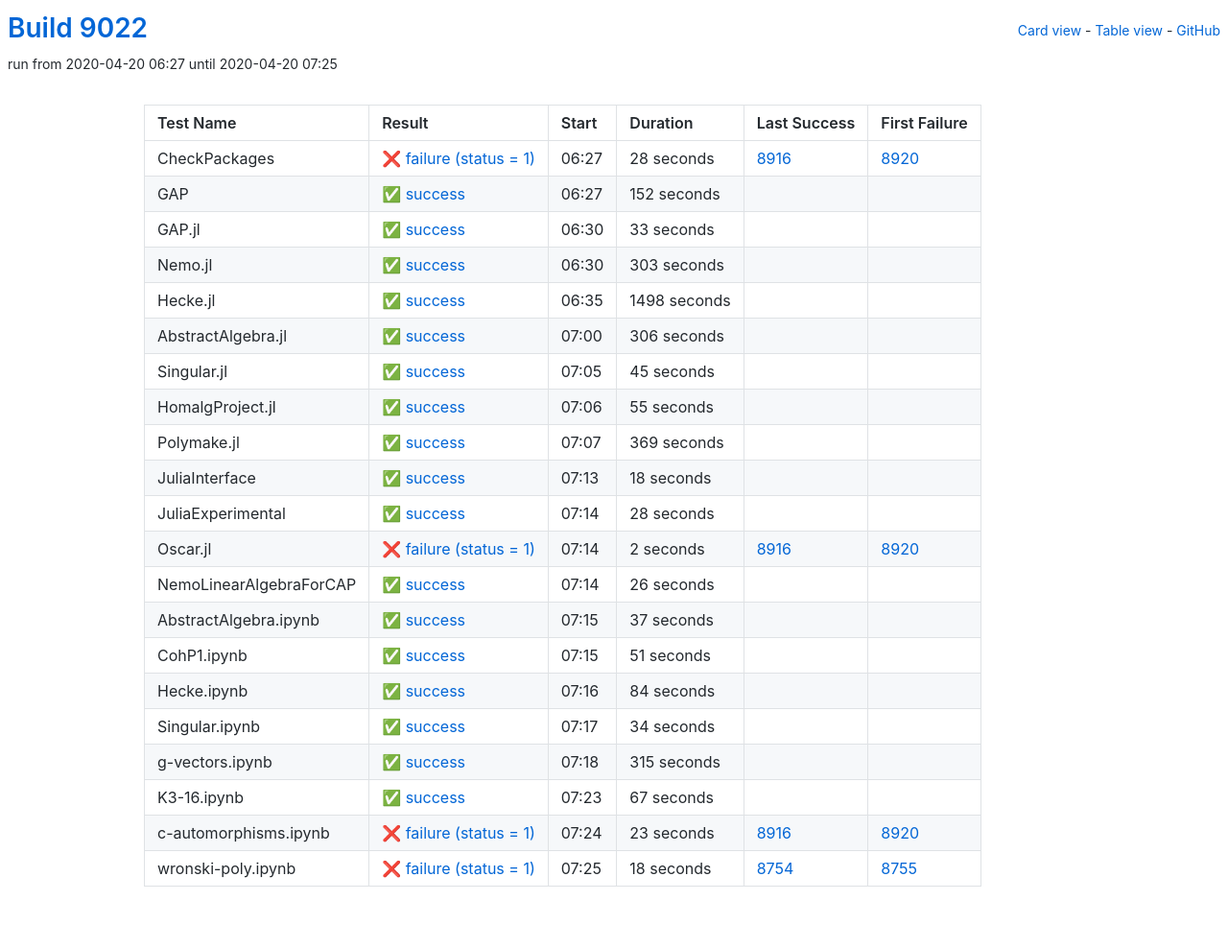
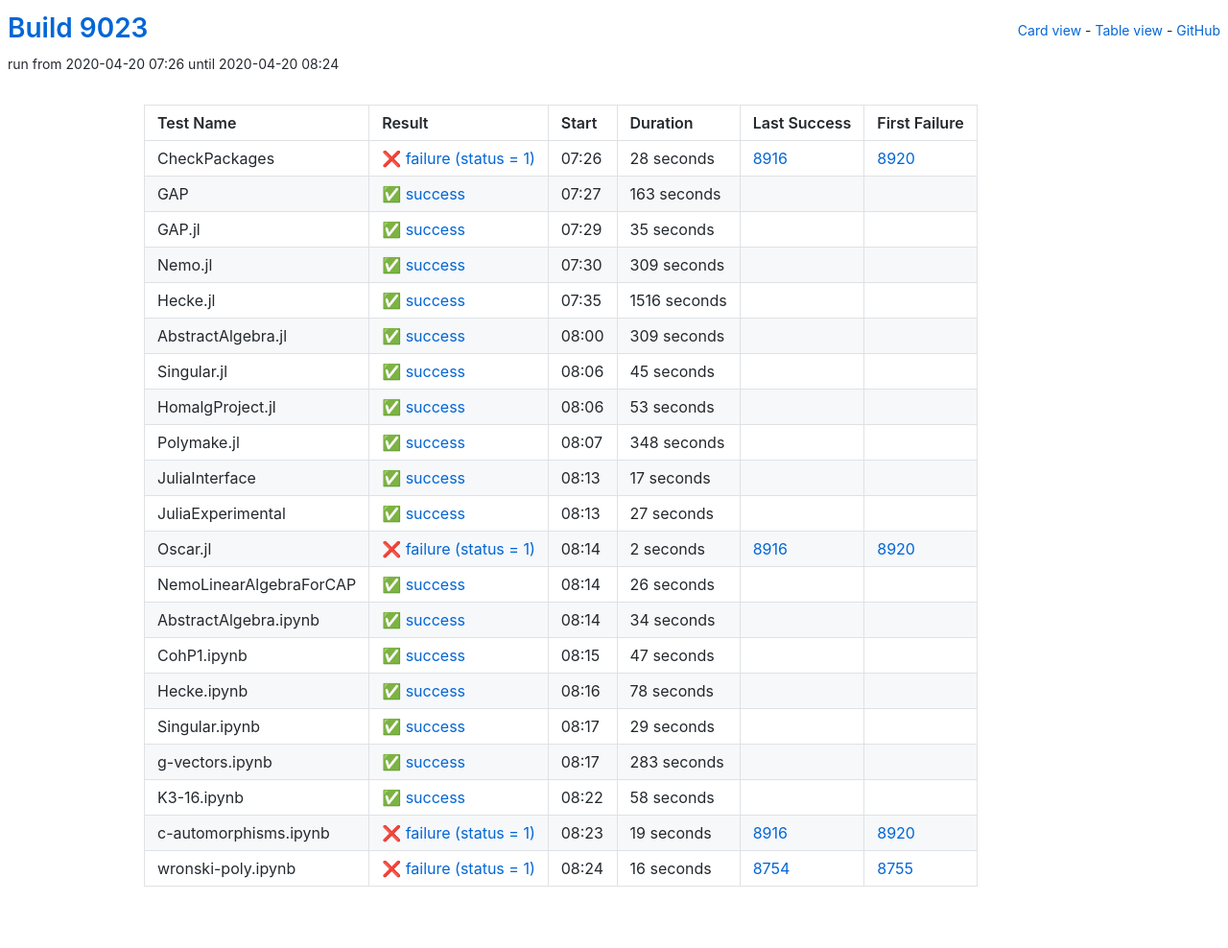
Before and after one commit to oscar-system/oscar-ci-status, a Jekyll site: the page built from table.html, in a window 1280 px wide. Shown: the whole page at 96% size. Built offline with Jekyll 4.4.1, drawn with Linux system fonts in a browser that asks for light colours.

Commit message:
Build 9023

```diff
--- a/_data/ci.yml
+++ b/_data/ci.yml
@@ -1,5 +1,5 @@
-build: 9022
-build_url: https://oscarci.mathematik.uni-kl.de/job/oscar/9022/
+build: 9023
+build_url: https://oscarci.mathematik.uni-kl.de/job/oscar/9023/
 job: oscar
 tests:
 - duration: 28
@@ -8,64 +8,64 @@ tests:
   first_failure_url: https://oscarci.mathematik.uni-kl.de/job/oscar/8920/
   last_success: 8916
   last_success_url: https://oscarci.mathematik.uni-kl.de/job/oscar/8916/
-  log: https://oscarci.mathematik.uni-kl.de/job/oscar/9022/artifact/logs/build-9022/CheckPackages.log
+  log: https://oscarci.mathematik.uni-kl.de/job/oscar/9023/artifact/logs/build-9023/CheckPackages.log
   name: CheckPackages
-  start: 2020-04-20 06:27
+  start: 2020-04-20 07:26
   status: failure
   success: false
-- duration: 152
+- duration: 163
   exitcode: 0
   first_failure: false
   first_failure_url: null
   last_success: false
   last_success_url: null
-  log: https://oscarci.mathematik.uni-kl.de/job/oscar/9022/artifact/logs/build-9022/GAP.log
+  log: https://oscarci.mathematik.uni-kl.de/job/oscar/9023/artifact/logs/build-9023/GAP.log
   name: GAP
-  start: 2020-04-20 06:27
+  start: 2020-04-20 07:27
   status: success
   success: true
-- duration: 33
+- duration: 35
   exitcode: 0
   first_failure: false
   first_failure_url: null
   last_success: false
   last_success_url: null
-  log: https://oscarci.mathematik.uni-kl.de/job/oscar/9022/artifact/logs/build-9022/GAP.jl.log
+  log: https://oscarci.mathematik.uni-kl.de/job/oscar/9023/artifact/logs/build-9023/GAP.jl.log
   name: GAP.jl
-  start: 2020-04-20 06:30
+  start: 2020-04-20 07:29
   status: success
   success: true
-- duration: 303
+- duration: 309
   exitcode: 0
   first_failure: false
   first_failure_url: null
   last_success: false
   last_success_url: null
-  log: https://oscarci.mathematik.uni-kl.de/job/oscar/9022/artifact/logs/build-9022/Nemo.jl.log
+  log: https://oscarci.mathematik.uni-kl.de/job/oscar/9023/artifact/logs/build-9023/Nemo.jl.log
   name: Nemo.jl
-  start: 2020-04-20 06:30
+  start: 2020-04-20 07:30
   status: success
   success: true
-- duration: 1498
+- duration: 1516
   exitcode: 0
   first_failure: false
   first_failure_url: null
   last_success: false
   last_success_url: null
-  log: https://oscarci.mathematik.uni-kl.de/job/oscar/9022/artifact/logs/build-9022/Hecke.jl.log
+  log: https://oscarci.mathematik.uni-kl.de/job/oscar/9023/artifact/logs/build-9023/Hecke.jl.log
   name: Hecke.jl
-  start: 2020-04-20 06:35
+  start: 2020-04-20 07:35
   status: success
   success: true
-- duration: 306
+- duration: 309
   exitcode: 0
   first_failure: false
   first_failure_url: null
   last_success: false
   last_success_url: null
-  log: https://oscarci.mathematik.uni-kl.de/job/oscar/9022/artifact/logs/build-9022/AbstractAlgebra.jl.log
+  log: https://oscarci.mathematik.uni-kl.de/job/oscar/9023/artifact/logs/build-9023/AbstractAlgebra.jl.log
   name: AbstractAlgebra.jl
-  start: 2020-04-20 07:00
+  start: 2020-04-20 08:00
   status: success
   success: true
 - duration: 45
@@ -74,53 +74,53 @@ tests:
   first_failure_url: null
   last_success: false
   last_success_url: null
-  log: https://oscarci.mathematik.uni-kl.de/job/oscar/9022/artifact/logs/build-9022/Singular.jl.log
+  log: https://oscarci.mathematik.uni-kl.de/job/oscar/9023/artifact/logs/build-9023/Singular.jl.log
   name: Singular.jl
-  start: 2020-04-20 07:05
+  start: 2020-04-20 08:06
   status: success
   success: true
-- duration: 55
+- duration: 53
   exitcode: 0
   first_failure: false
   first_failure_url: null
   last_success: false
   last_success_url: null
-  log: https://oscarci.mathematik.uni-kl.de/job/oscar/9022/artifact/logs/build-9022/HomalgProject.jl.log
+  log: https://oscarci.mathematik.uni-kl.de/job/oscar/9023/artifact/logs/build-9023/HomalgProject.jl.log
   name: HomalgProject.jl
-  start: 2020-04-20 07:06
+  start: 2020-04-20 08:06
   status: success
   success: true
-- duration: 369
+- duration: 348
   exitcode: 0
   first_failure: false
   first_failure_url: null
   last_success: false
   last_success_url: null
-  log: https://oscarci.mathematik.uni-kl.de/job/oscar/9022/artifact/logs/build-9022/Polymake.jl.log
+  log: https://oscarci.mathematik.uni-kl.de/job/oscar/9023/artifact/logs/build-9023/Polymake.jl.log
   name: Polymake.jl
-  start: 2020-04-20 07:07
+  start: 2020-04-20 08:07
   status: success
   success: true
-- duration: 18
+- duration: 17
   exitcode: 0
   first_failure: false
   first_failure_url: null
   last_success: false
   last_success_url: null
-  log: https://oscarci.mathematik.uni-kl.de/job/oscar/9022/artifact/logs/build-9022/JuliaInterface.log
+  log: https://oscarci.mathematik.uni-kl.de/job/oscar/9023/artifact/logs/build-9023/JuliaInterface.log
   name: JuliaInterface
-  start: 2020-04-20 07:13
+  start: 2020-04-20 08:13
   status: success
   success: true
-- duration: 28
+- duration: 27
   exitcode: 0
   first_failure: false
   first_failure_url: null
   last_success: false
   last_success_url: null
-  log: https://oscarci.mathematik.uni-kl.de/job/oscar/9022/artifact/logs/build-9022/JuliaExperimental.log
+  log: https://oscarci.mathematik.uni-kl.de/job/oscar/9023/artifact/logs/build-9023/JuliaExperimental.log
   name: JuliaExperimental
-  start: 2020-04-20 07:14
+  start: 2020-04-20 08:13
   status: success
   success: true
 - duration: 2
@@ -129,9 +129,9 @@ tests:
   first_failure_url: https://oscarci.mathematik.uni-kl.de/job/oscar/8920/
   last_success: 8916
   last_success_url: https://oscarci.mathematik.uni-kl.de/job/oscar/8916/
-  log: https://oscarci.mathematik.uni-kl.de/job/oscar/9022/artifact/logs/build-9022/Oscar.jl.log
+  log: https://oscarci.mathematik.uni-kl.de/job/oscar/9023/artifact/logs/build-9023/Oscar.jl.log
   name: Oscar.jl
-  start: 2020-04-20 07:14
+  start: 2020-04-20 08:14
   status: failure
   success: false
 - duration: 26
@@ -140,42 +140,9 @@ tests:
   first_failure_url: null
   last_success: false
   last_success_url: null
-  log: https://oscarci.mathematik.uni-kl.de/job/oscar/9022/artifact/logs/build-9022/NemoLinearAlgebraForCAP.log
+  log: https://oscarci.mathematik.uni-kl.de/job/oscar/9023/artifact/logs/build-9023/NemoLinearAlgebraForCAP.log
   name: NemoLinearAlgebraForCAP
-  start: 2020-04-20 07:14
-  status: success
-  success: true
-- duration: 37
-  exitcode: 0
-  first_failure: false
-  first_failure_url: null
-  last_success: false
-  last_success_url: null
-  log: https://oscarci.mathematik.uni-kl.de/job/oscar/9022/artifact/logs/build-9022/AbstractAlgebra.ipynb.log
-  name: AbstractAlgebra.ipynb
-  start: 2020-04-20 07:15
-  status: success
-  success: true
-- duration: 51
-  exitcode: 0
-  first_failure: false
-  first_failure_url: null
-  last_success: false
-  last_success_url: null
-  log: https://oscarci.mathematik.uni-kl.de/job/oscar/9022/artifact/logs/build-9022/CohP1.ipynb.log
-  name: CohP1.ipynb
-  start: 2020-04-20 07:15
-  status: success
-  success: true
-- duration: 84
-  exitcode: 0
-  first_failure: false
-  first_failure_url: null
-  last_success: false
-  last_success_url: null
-  log: https://oscarci.mathematik.uni-kl.de/job/oscar/9022/artifact/logs/build-9022/Hecke.ipynb.log
-  name: Hecke.ipynb
-  start: 2020-04-20 07:16
+  start: 2020-04-20 08:14
   status: success
   success: true
 - duration: 34
@@ -184,52 +151,85 @@ tests:
   first_failure_url: null
   last_success: false
   last_success_url: null
-  log: https://oscarci.mathematik.uni-kl.de/job/oscar/9022/artifact/logs/build-9022/Singular.ipynb.log
-  name: Singular.ipynb
-  start: 2020-04-20 07:17
+  log: https://oscarci.mathematik.uni-kl.de/job/oscar/9023/artifact/logs/build-9023/AbstractAlgebra.ipynb.log
+  name: AbstractAlgebra.ipynb
+  start: 2020-04-20 08:14
   status: success
   success: true
-- duration: 315
+- duration: 47
   exitcode: 0
   first_failure: false
   first_failure_url: null
   last_success: false
   last_success_url: null
-  log: https://oscarci.mathematik.uni-kl.de/job/oscar/9022/artifact/logs/build-9022/g-vectors.ipynb.log
-  name: g-vectors.ipynb
-  start: 2020-04-20 07:18
+  log: https://oscarci.mathematik.uni-kl.de/job/oscar/9023/artifact/logs/build-9023/CohP1.ipynb.log
+  name: CohP1.ipynb
+  start: 2020-04-20 08:15
   status: success
   success: true
-- duration: 67
+- duration: 78
   exitcode: 0
   first_failure: false
   first_failure_url: null
   last_success: false
   last_success_url: null
-  log: https://oscarci.mathematik.uni-kl.de/job/oscar/9022/artifact/logs/build-9022/K3-16.ipynb.log
-  name: K3-16.ipynb
-  start: 2020-04-20 07:23
+  log: https://oscarci.mathematik.uni-kl.de/job/oscar/9023/artifact/logs/build-9023/Hecke.ipynb.log
+  name: Hecke.ipynb
+  start: 2020-04-20 08:16
   status: success
   success: true
-- duration: 23
+- duration: 29
+  exitcode: 0
+  first_failure: false
+  first_failure_url: null
+  last_success: false
+  last_success_url: null
+  log: https://oscarci.mathematik.uni-kl.de/job/oscar/9023/artifact/logs/build-9023/Singular.ipynb.log
+  name: Singular.ipynb
+  start: 2020-04-20 08:17
+  status: success
+  success: true
+- duration: 283
+  exitcode: 0
+  first_failure: false
+  first_failure_url: null
+  last_success: false
+  last_success_url: null
+  log: https://oscarci.mathematik.uni-kl.de/job/oscar/9023/artifact/logs/build-9023/g-vectors.ipynb.log
+  name: g-vectors.ipynb
+  start: 2020-04-20 08:17
+  status: success
+  success: true
+- duration: 58
+  exitcode: 0
+  first_failure: false
+  first_failure_url: null
+  last_success: false
+  last_success_url: null
+  log: https://oscarci.mathematik.uni-kl.de/job/oscar/9023/artifact/logs/build-9023/K3-16.ipynb.log
+  name: K3-16.ipynb
+  start: 2020-04-20 08:22
+  status: success
+  success: true
+- duration: 19
   exitcode: 1
   first_failure: 8920
   first_failure_url: https://oscarci.mathematik.uni-kl.de/job/oscar/8920/
   last_success: 8916
   last_success_url: https://oscarci.mathematik.uni-kl.de/job/oscar/8916/
-  log: https://oscarci.mathematik.uni-kl.de/job/oscar/9022/artifact/logs/build-9022/c-automorphisms.ipynb.log
+  log: https://oscarci.mathematik.uni-kl.de/job/oscar/9023/artifact/logs/build-9023/c-automorphisms.ipynb.log
   name: c-automorphisms.ipynb
-  start: 2020-04-20 07:24
+  start: 2020-04-20 08:23
   status: failure
   success: false
-- duration: 18
+- duration: 16
   exitcode: 1
   first_failure: 8755
   first_failure_url: https://oscarci.mathematik.uni-kl.de/job/oscar/8755/
   last_success: 8754
   last_success_url: https://oscarci.mathematik.uni-kl.de/job/oscar/8754/
-  log: https://oscarci.mathematik.uni-kl.de/job/oscar/9022/artifact/logs/build-9022/wronski-poly.ipynb.log
+  log: https://oscarci.mathematik.uni-kl.de/job/oscar/9023/artifact/logs/build-9023/wronski-poly.ipynb.log
   name: wronski-poly.ipynb
-  start: 2020-04-20 07:25
+  start: 2020-04-20 08:24
   status: failure
   success: false
```
Also changed, not shown: README.md.
